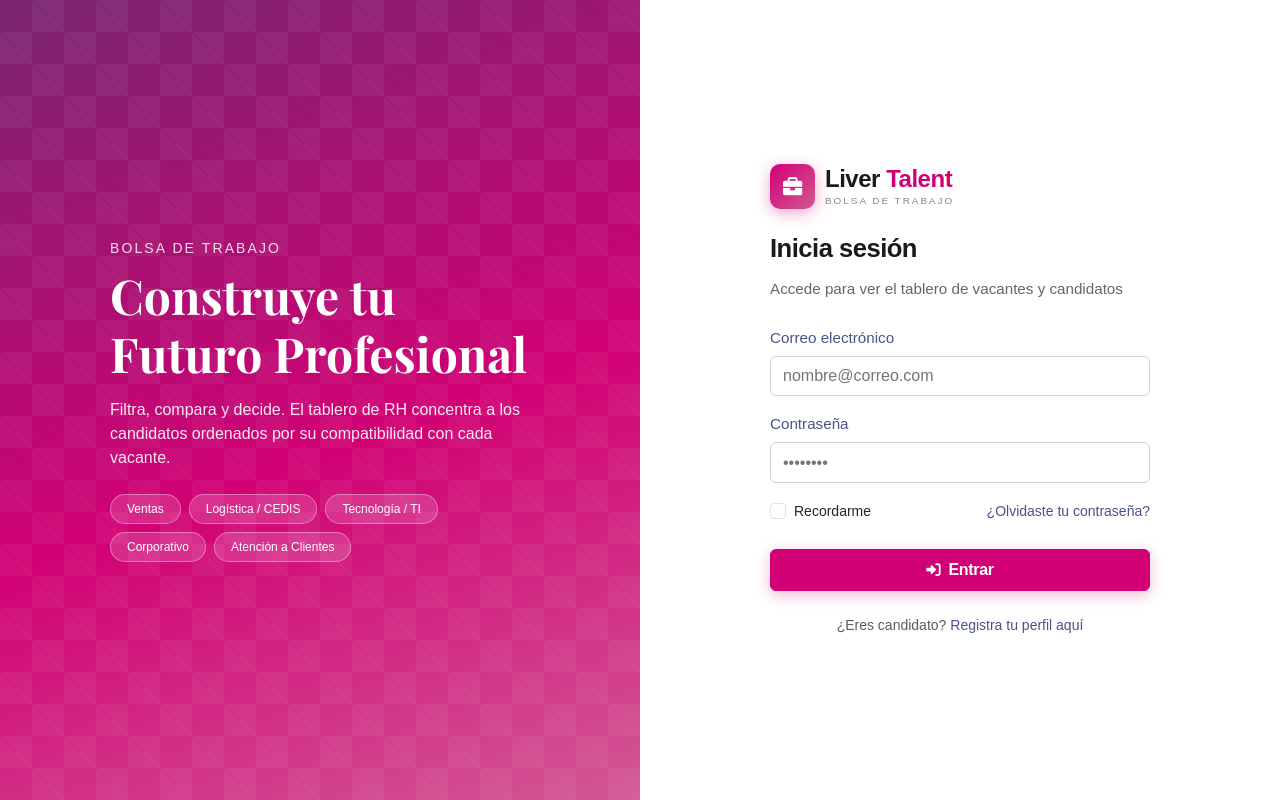
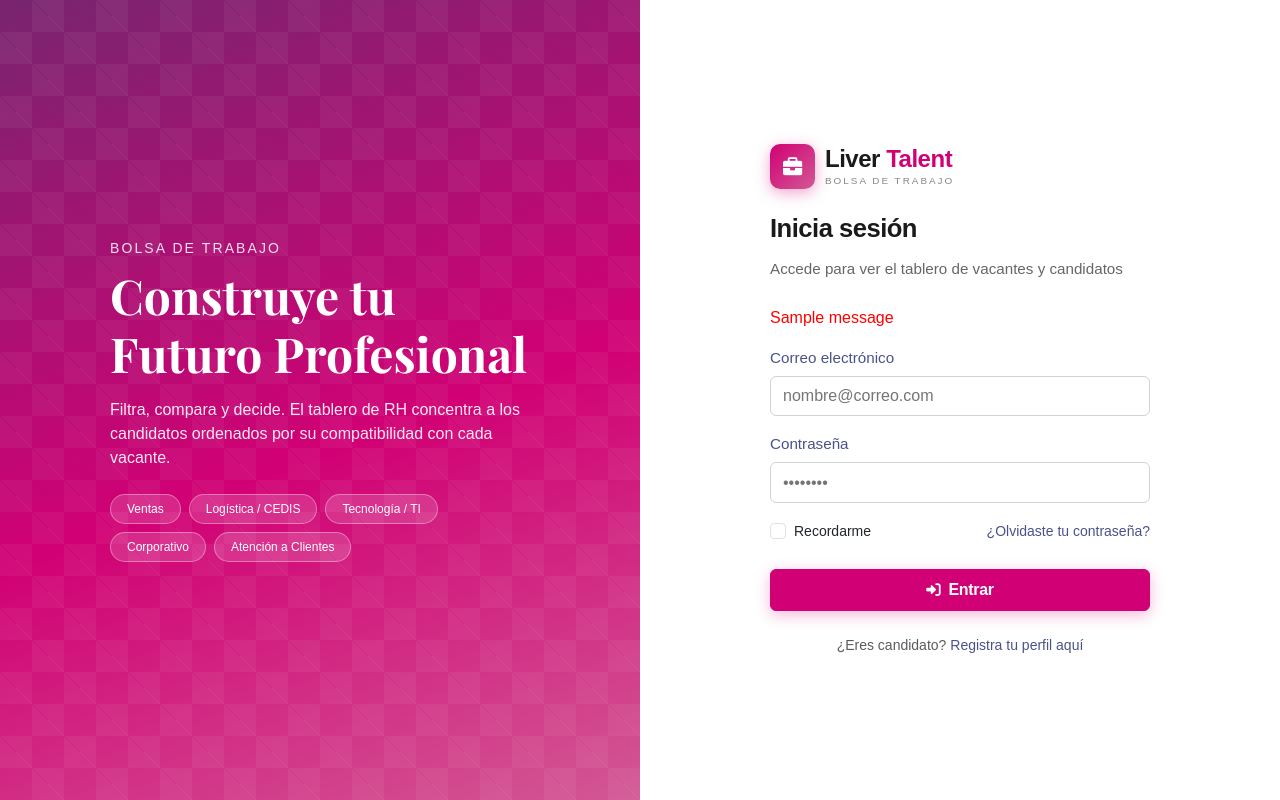
Before and after one commit to Shawdog56/recSystem, a Django app: page /app/login/ in a window 1280 px wide. Run offline with Django 5.2, Linux system fonts and the light colour scheme; tables that the repository leaves empty hold one stand-in row (values such as "Sample post"); one stand-in notice (Sample message) is shown; parts of the project's set-up code (start-up, migrations or seed data) failed here and were passed over.

Commit message:
modificaciones para el funcionamiento del login

```diff
--- a/recluitment/templates/pages/login.html
+++ b/recluitment/templates/pages/login.html
@@ -57,11 +57,16 @@
                   <h2 class="stitle text-start" style="font-size:1.6rem;">Inicia sesión</h2>
                   <p class="sdesc mb-4">Accede para ver el tablero de vacantes y candidatos</p>
 
-                  <form action="/reclutamiento/login" method="POST" novalidate>
-
+                  <form action="/app/login/" method="POST" novalidate>
+                     {% if messages %}
+                        {% for message in messages %}
+                              <p style="color: red;">{{ message }}</p>
+                        {% endfor %}
+                     {% endif %}
+                     {% csrf_token %}
                      <div class="mb-3">
                         <label for="email" class="flbl">Correo electrónico</label>
-                        <input type="email" class="fctrl" id="email" name="email"
+                        <input type="text" class="fctrl" id="username" name="username"
                                placeholder="nombre@correo.com" required autocomplete="username">
                      </div>
 
--- a/recluitment/views.py
+++ b/recluitment/views.py
@@ -43,7 +43,7 @@ def login_view(request):
                 return redirect('dashboard')
             else:
                 messages.error(request, "Invalid credentials")
-        except Usuario.DoesNotExist:
+        except Usuario.DoesNotExist as e:
             messages.error(request, "User does not exist")
 
     return render(request, 'pages/login.html')
```
